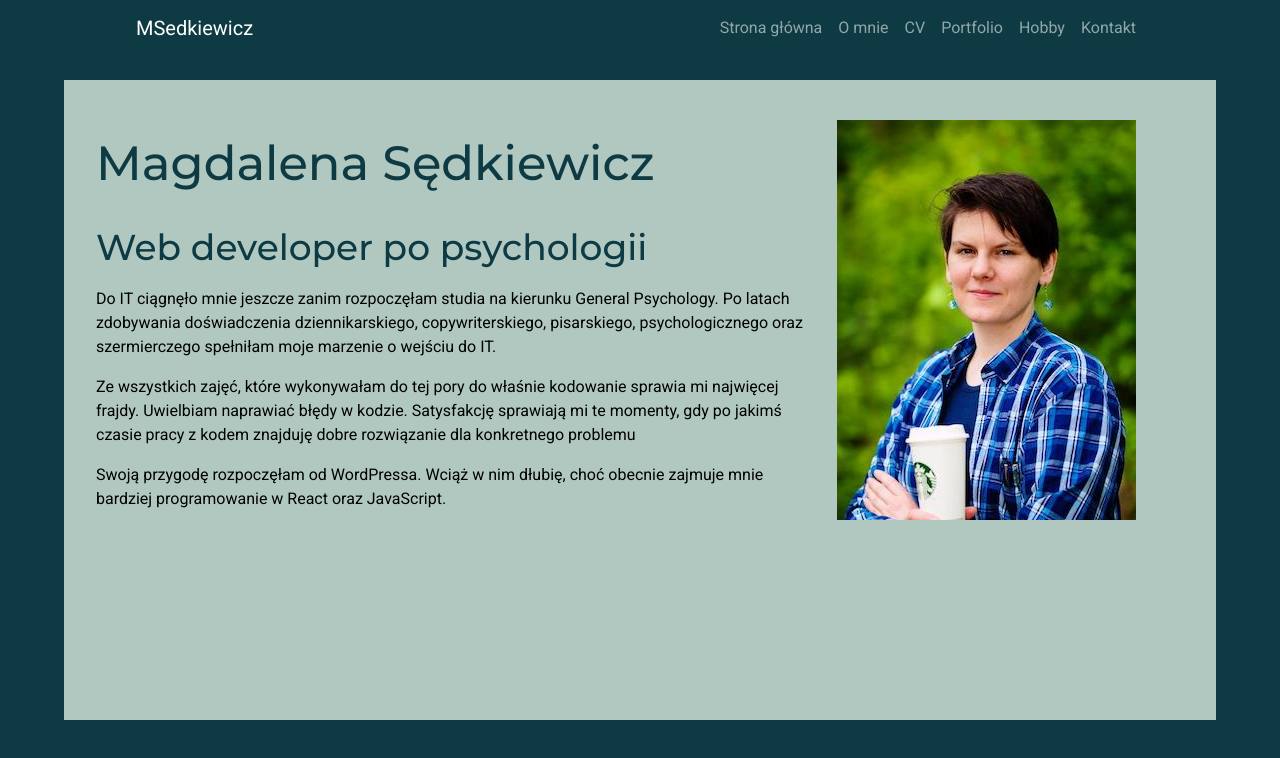
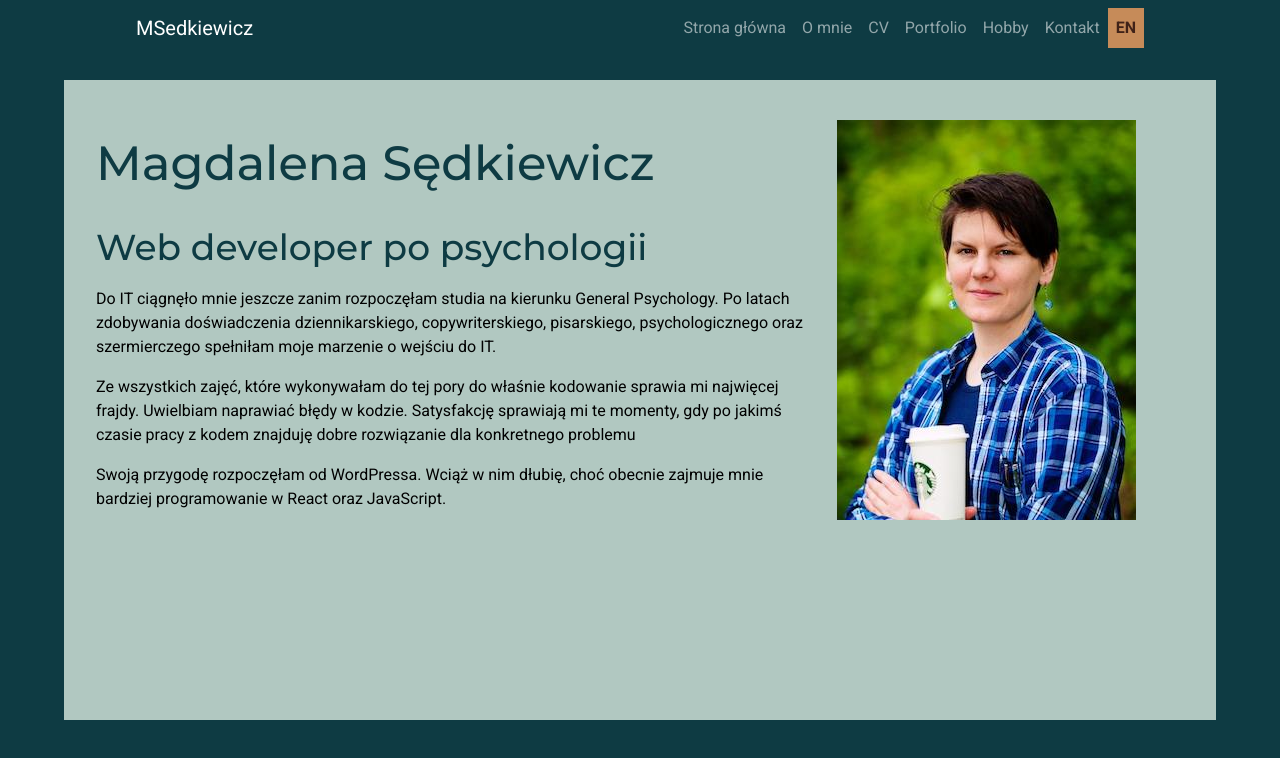
Before and after one commit to msedkiewicz/msedkiewicz-website, a React (Create React App) app: page /pl in a window 1280 px wide. Shown: the top 758 px of the page. Built offline with nearby package versions, Linux system fonts and the light colour scheme.

Commit message:
Add English link in PL navbar

```diff
--- a/src/components/views/NavBar/NavBar.module.scss
+++ b/src/components/views/NavBar/NavBar.module.scss
@@ -13,7 +13,13 @@
 .navlink:hover {
   color: $color-coffee-latte !important;
 }
-
+.navlinklanguage {
+  color: $color-coffee-dark !important;
+  background-color: $color-coffee-latte;
+}
+.navlinklanguage:hover {
+  color: $color-lightteal !important;
+}
 @media all and (max-width: 860px) {
   .navbar {
     margin: 0 50px;
--- a/src/components/views/NavBar/NavBarPL.js
+++ b/src/components/views/NavBar/NavBarPL.js
@@ -56,6 +56,13 @@ const NavBarPL = () => {
             >
               Kontakt
             </Nav.Link>
+            <Nav.Link
+              className={"px-2 " + styles.navlinklanguage}
+              as={NavLink}
+              to="/en/"
+            >
+              <b>EN</b>
+            </Nav.Link>
           </Nav>
           </Navbar.Collapse>
         </Container>
```
